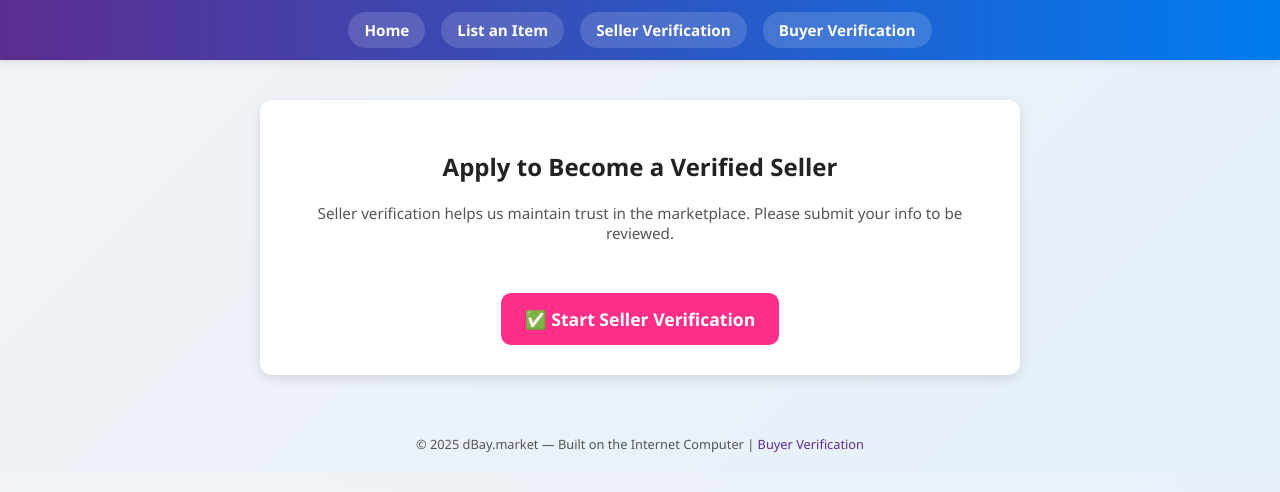
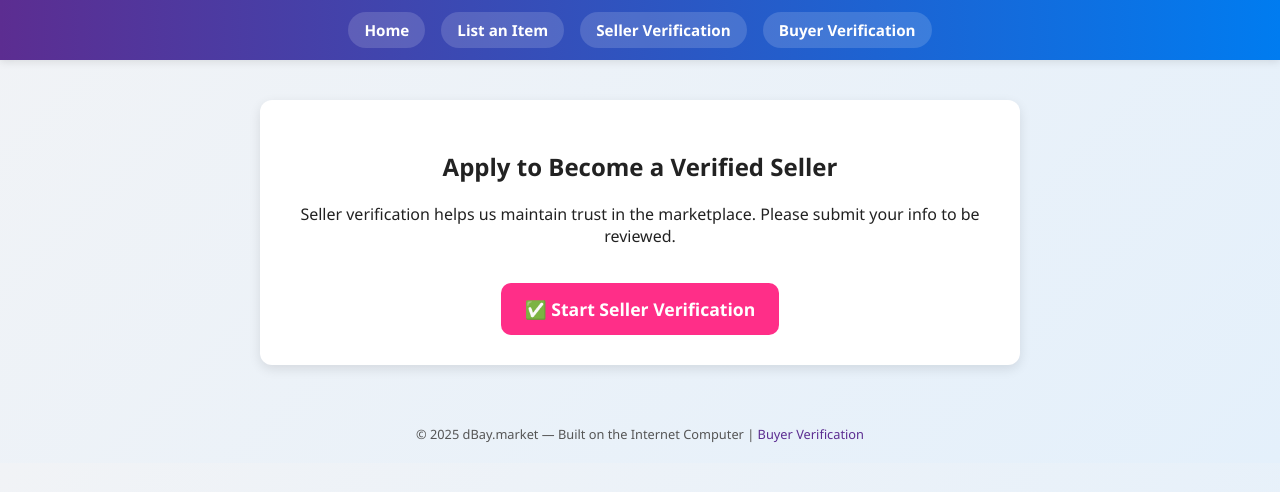
Before and after one commit to CryptoMyth81/dbay-landing, a plain HTML site: page seller-verification.html in a window 1280 px wide. Drawn offline with Linux system fonts and the light colour scheme.

Commit message:
Update seller-verification.html

```diff
--- a/seller-verification.html
+++ b/seller-verification.html
@@ -82,7 +82,7 @@
 
   <div class="container">
     <h2>Apply to Become a Verified Seller</h2>
-    <p class="note">
+    <p class="crypto-note">
       Seller verification helps us maintain trust in the marketplace. Please submit your info to be reviewed.
     </p>
     <div class="link-btn">
```
